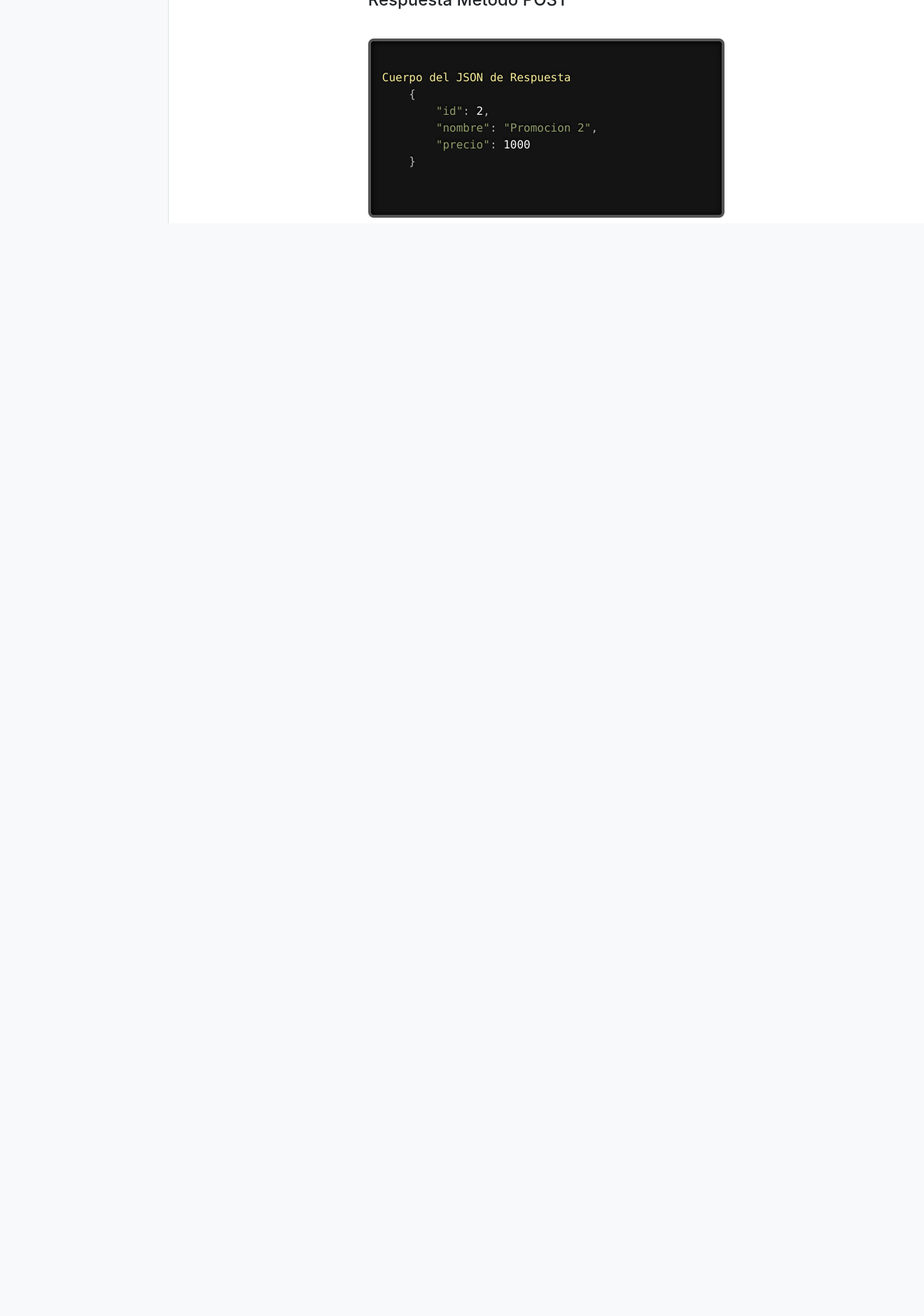
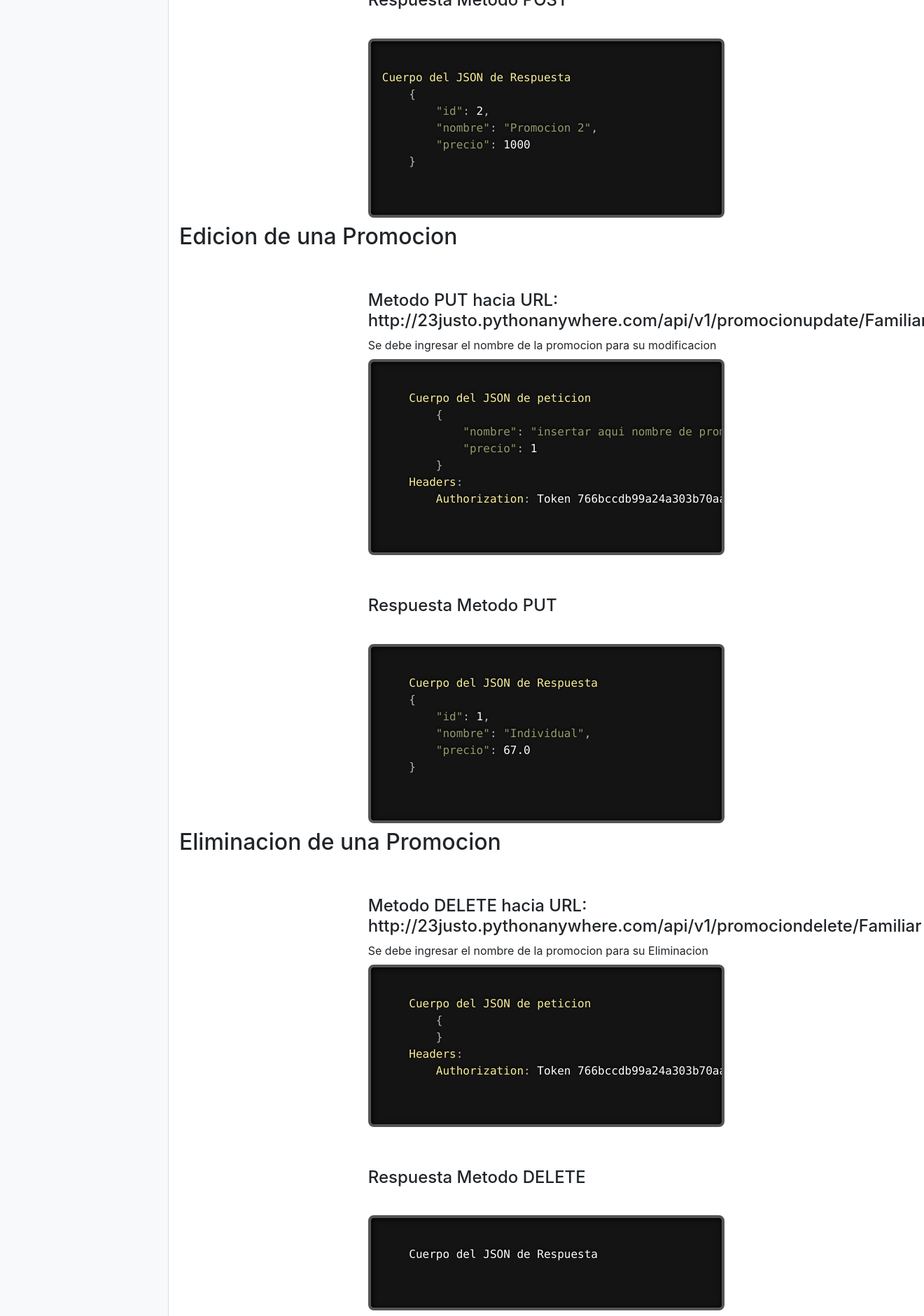
Before and after one commit to 23justo/restaurante-api, a Django app: page /promocion/ in a window 1320 px wide. Shown: the part 1647-3527 px from the top of the page at 70% size. Before the commit the page ends 1966 px from the top, so only its background shows below. Run offline with Django 3.2, Linux system fonts and the light colour scheme; parts of the project's set-up code (start-up, migrations or seed data) failed here and were passed over; some libraries are stand-ins or nearby versions.

Commit message:
funciones de delete y update

```diff
--- a/Inventario/urls.py
+++ b/Inventario/urls.py
@@ -4,12 +4,21 @@ from django.views.decorators.csrf import csrf_exempt
 urlpatterns = [
     # ------------- urls base --------------------------------------------
     url(r'^insumo/$',InsumoList.as_view(), name='InsumoList'),
-    url(r'^insumoupdate/(?P<nombre>\w+)/$',InsumoUpdate.as_view(), name='InsumoUpdate'),
+    url(r'^insumoupdate/(?P<nombre>[\w\s]+)/$',InsumoUpdate.as_view(), name='InsumoUpdate'),
+    url(r'^insumodelete/(?P<nombre>[\w\s]+)/$',InsumoDelete.as_view(), name='InsumoDelete'),
+
     url(r'^tipoinsumo/$',TipoInsumoList.as_view(), name='TipoInsumoList'),
-    url(r'^tipoinsumoupdate/(?P<nombre>\w+)/$',TipoInsumoUpdate.as_view(), name='TipoInsumoUpdate'),
+    url(r'^tipoinsumoupdate/(?P<nombre>[\w\s]+)/$',TipoInsumoUpdate.as_view(), name='TipoInsumoUpdate'),
+    url(r'^tipoinsumoDelete/(?P<nombre>[\w\s]+)/$',TipoInsumoDelete.as_view(), name='TipoInsumoDelete'),
+
     url(r'^producto/$',ProductoList.as_view(), name='ProductoList'),
-    url(r'^productoupdate/(?P<nombre>\w+)/$',ProductoUpdate.as_view(), name='ProductoUpdate'),
+    url(r'^productoupdate/(?P<nombre>[\w\s]+)/$',ProductoUpdate.as_view(), name='ProductoUpdate'),
+    url(r'^productodelete/(?P<nombre>[\w\s]+)/$',ProductoDelete.as_view(), name='ProductoDelete'),
+
     url(r'^promocion/$',PromocionList.as_view(), name='PromocionList'),
+    url(r'^promocionupdate/(?P<nombre>[\w\s]+)/$',PromocionUpdate.as_view(), name='PromocionUpdate'),
+    url(r'^promociondelete/(?P<nombre>[\w\s]+)/$',PromocionDelete.as_view(), name='PromocionDelete'),
+
     url(r'^promocionproducto/$',PromocionProductoList.as_view(), name='PromocionProductoDetail'),
     # ----------- fin urls base -------------------------------------------
     url(r'^insumo/(?P<pk>\d+)$',InsumoDetail, name='InsumoDetail'),
--- a/Templates/Templates/orden.html
+++ b/Templates/Templates/orden.html
@@ -99,4 +99,5 @@ Listado de Ordenes
                         </div>
                     </div>
         </div>
+
     {% endblock %}
--- a/Templates/Templates/promocion.html
+++ b/Templates/Templates/promocion.html
@@ -87,5 +87,79 @@ Cuerpo del JSON de Respuesta
                     </div>
                 </div>
         </div>
+        <div>
+                <h2>Edicion de una Promocion</h2>
+                <div class="row  justify-content-center">
+                    <div class="col-md-6">
+                            <h4 style="padding-top:50px;">Metodo PUT hacia URL:<br>http://23justo.pythonanywhere.com/api/v1/promocionupdate/Familiar</h4>
+                            Se debe ingresar el nombre de la promocion para su modificacion
+                    </div>
+                </div>
+                <div class="row  justify-content-center">
 
+                    <div class="col-md-6">
+                        <pre>
+                            <code class="language-css">
+    Cuerpo del JSON de peticion
+        {
+            "nombre": "insertar aqui nombre de promocion",
+            "precio": 1
+        }
+    Headers:
+        Authorization: Token 766bccdb99a24a303b70aa3602d94c009f552bf2
+                            </code>
+                        </pre>
+                    </div>
+                </div>
+                <div class="row  justify-content-center">
+                        <div class="col-md-6">
+                                <h4 style="padding-top:50px;">Respuesta Metodo PUT</h4><br>
+                                <pre>
+                                        <code class="language-css">
+    Cuerpo del JSON de Respuesta
+    {
+        "id": 1,
+        "nombre": "Individual",
+        "precio": 67.0
+    }
+                                        </code>
+                                    </pre>
+
+                        </div>
+                    </div>
+            </div>
+            <div>
+                <h2>Eliminacion de una Promocion</h2>
+                <div class="row  justify-content-center">
+                    <div class="col-md-6">
+                            <h4 style="padding-top:50px;">Metodo DELETE hacia URL:<br>http://23justo.pythonanywhere.com/api/v1/promociondelete/Familiar</h4>
+                            Se debe ingresar el nombre de la promocion para su Eliminacion
+                    </div>
+                </div>
+                <div class="row  justify-content-center">
+
+                    <div class="col-md-6">
+                        <pre>
+                            <code class="language-css">
+    Cuerpo del JSON de peticion
+        {
+        }
+    Headers:
+        Authorization: Token 766bccdb99a24a303b70aa3602d94c009f552bf2
+                            </code>
+                        </pre>
+                    </div>
+                </div>
+                <div class="row  justify-content-center">
+                        <div class="col-md-6">
+                                <h4 style="padding-top:50px;">Respuesta Metodo DELETE</h4><br>
+                                <pre>
+                                        <code class="language-css">
+    Cuerpo del JSON de Respuesta
+                                        </code>
+                                    </pre>
+
+                        </div>
+                    </div>
+            </div>
     {% endblock %}
```
Also changed, not shown: Inventario/views.py (+25 -0 lines), Templates/Templates/insumo.html (+34 -0 lines), Templates/Templates/producto.html (+34 -0 lines), restaurante/settings.py (+3 -4 lines).
